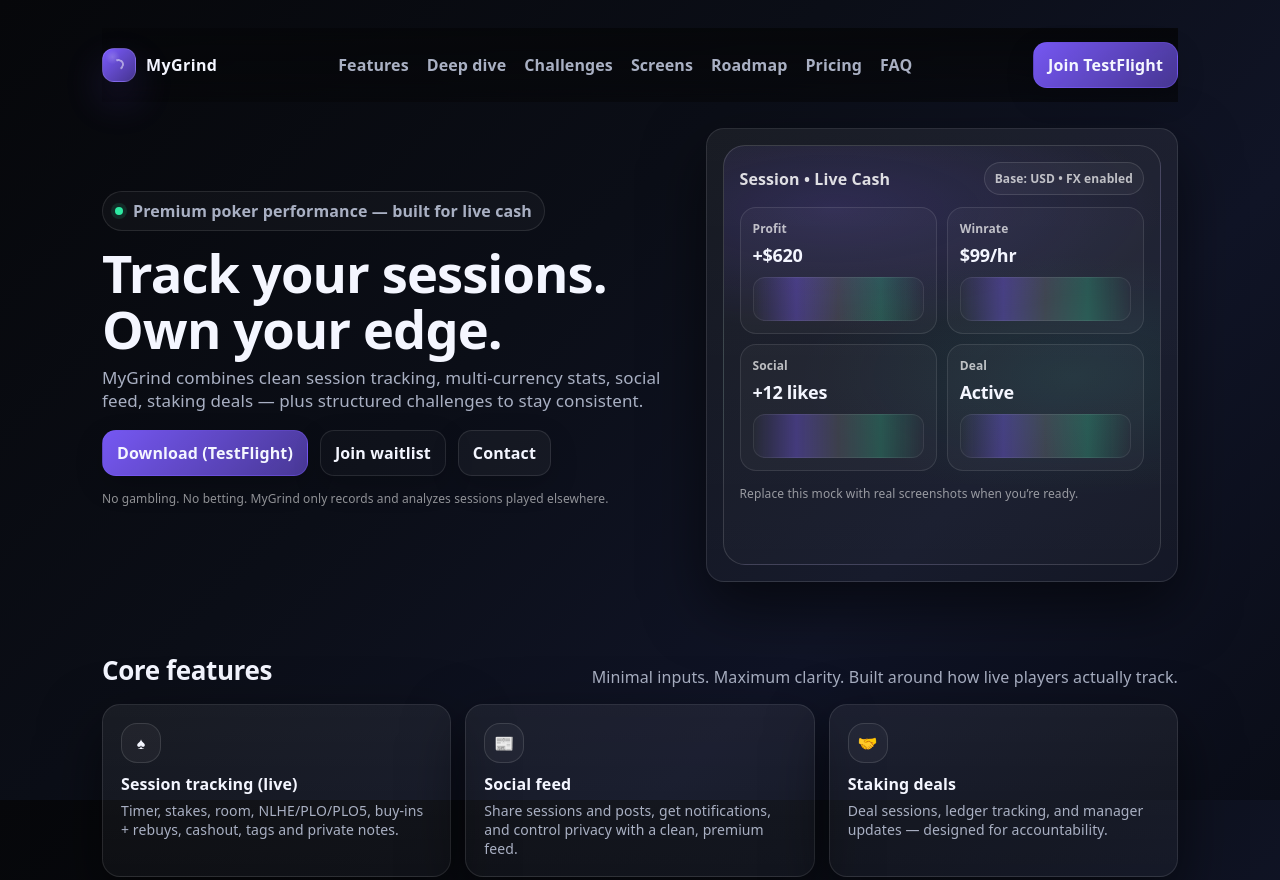
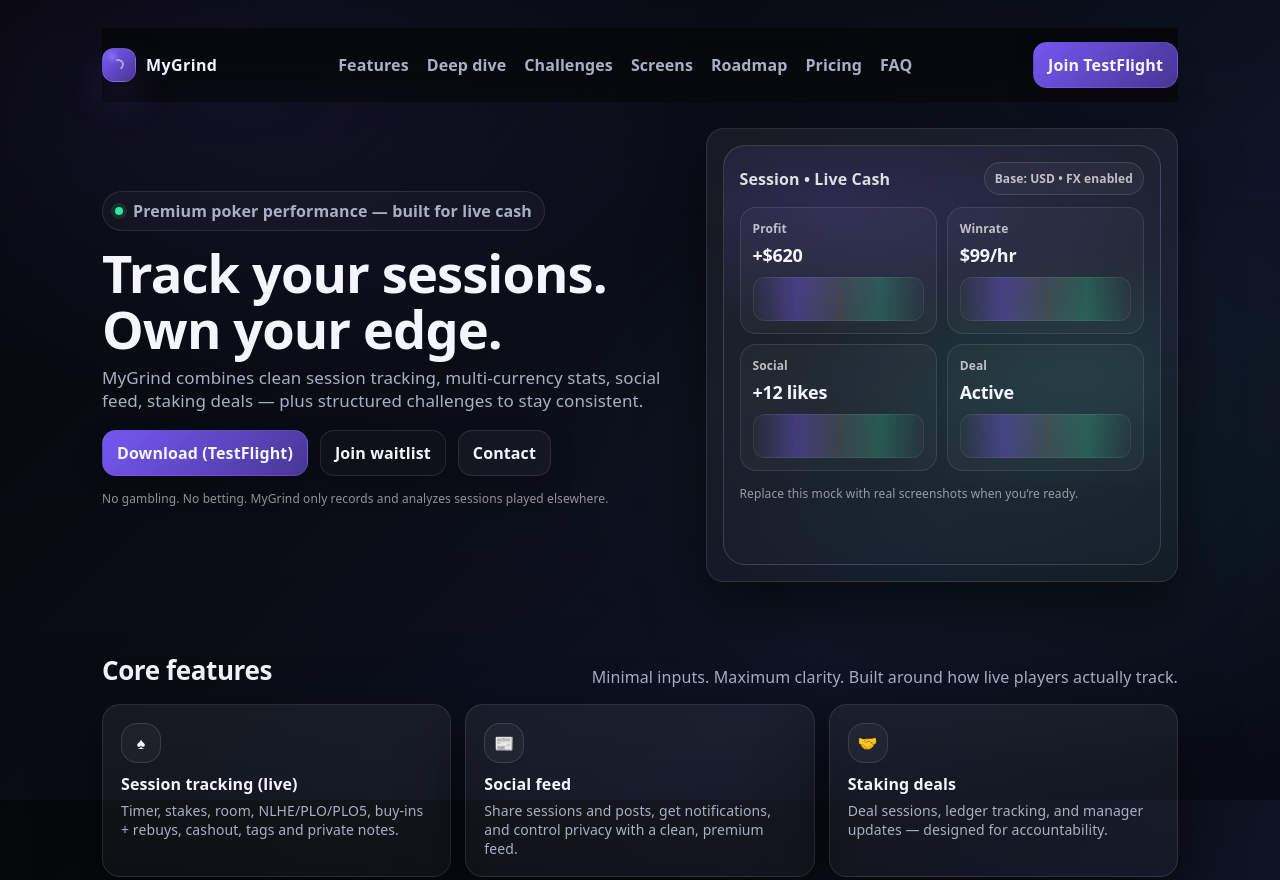
Before and after one commit to SorinMartin/mygrind-landing, a plain HTML site: page index.html in a window 1280 px wide. Shown: the top 880 px of the page. Drawn offline with Linux system fonts and the light colour scheme.

Commit message:
Refactor CSS styles and clean up comments in HTML

```diff
--- a/index.html
+++ b/index.html
@@ -8,13 +8,9 @@
 
   <style>
     :root{
-      --bg:#07080B;
-      --panel:#0C0D12;
-      --panel2:#0A0B0F;
       --text:#F4F6FF;
       --muted:#A9B0C3;
       --line:rgba(255,255,255,.10);
-
       --accent:#7C5CFF;
       --accent2:#2EE9A2;
       --shadow: 0 24px 60px rgba(0,0,0,.55);
@@ -28,8 +24,9 @@
       margin:0;
       font-family: ui-sans-serif, system-ui, -apple-system, Segoe UI, Roboto, Helvetica, Arial;
       color:var(--text);
+      letter-spacing: .1px;
 
-      /* ✅ luxury smooth gradient (no weird pattern) */
+      /* ✅ luxury smooth gradient */
       background: linear-gradient(
         135deg,
         #06070A 0%,
@@ -37,11 +34,35 @@
         #101426 70%,
         #0A0D18 100%
       );
+      /* ✅ lock gradient to viewport for uniformity */
+      background-attachment: fixed;
+      background-repeat: no-repeat;
+      background-size: cover;
+    }
 
-      letter-spacing: .1px;
+    /* ✅ Smooth global overlay so sections feel uniform */
+    body::before{
+      content:"";
+      position:fixed;
+      inset:0;
+      pointer-events:none;
+      z-index:0;
+      background:
+        radial-gradient(900px 520px at 18% 12%, rgba(124,92,255,.10), transparent 60%),
+        radial-gradient(860px 520px at 82% 58%, rgba(46,233,162,.06), transparent 62%),
+        linear-gradient(180deg, rgba(0,0,0,.10), rgba(0,0,0,0) 24%, rgba(0,0,0,.12));
+      opacity:.9;
     }
+
     a{ color:inherit; text-decoration:none; }
-    .wrap{ max-width:var(--max); margin:0 auto; padding:28px 22px 72px; }
+
+    .wrap{
+      max-width:var(--max);
+      margin:0 auto;
+      padding:28px 22px 72px;
+      position: relative;
+      z-index: 1;
+    }
 
     /* Nav */
     .nav{
@@ -74,6 +95,7 @@
 
     .links{ display:flex; gap:18px; color:var(--muted); font-weight:650; }
     .links a:hover{ color:var(--text); }
+
     .btn{
       display:inline-flex; align-items:center; justify-content:center;
       padding:11px 14px; border-radius:14px;
@@ -83,15 +105,14 @@
       font-weight:760;
       transition: transform .12s ease;
       white-space:nowrap;
+      cursor:pointer;
     }
     .btn:hover{ transform: translateY(-1px); }
     .btn.primary{
       border:1px solid rgba(124,92,255,.35);
       background: linear-gradient(135deg, rgba(124,92,255,.95), rgba(124,92,255,.55));
     }
-    .btn.ghost{
-      background: rgba(255,255,255,.02);
-    }
+    .btn.ghost{ background: rgba(255,255,255,.02); }
 
     /* Hero */
     .hero{
@@ -610,7 +631,6 @@
             </div>
           </div>
 
-          <!-- ✅ Challenges tab -->
           <div class="tabPanel tabGrid" data-panel="challengesTab">
             <div class="card tabCopy">
               <h3>Challenges that build consistency</h3>
@@ -664,7 +684,6 @@
         </div>
       </section>
 
-      <!-- ✅ Dedicated Challenges section -->
       <section id="challenges" class="reveal">
         <div class="title">
           <h2>Challenges</h2>
@@ -937,7 +956,7 @@
     document.getElementById('joinBtn').addEventListener('click', () => {
       const email = (document.getElementById('email').value || '').trim();
       const subject = encodeURIComponent('MyGrind Waitlist');
-      const body = encodeURIComponent('Please add me to the MyGrind waitlist.\\n\\nEmail: ' + email);
+      const body = encodeURIComponent('Please add me to the MyGrind waitlist.\n\nEmail: ' + email);
       window.location.href = 'mailto:sorin.martin94@gmail.com?subject=' + subject + '&body=' + body;
     });
   </script>
```
